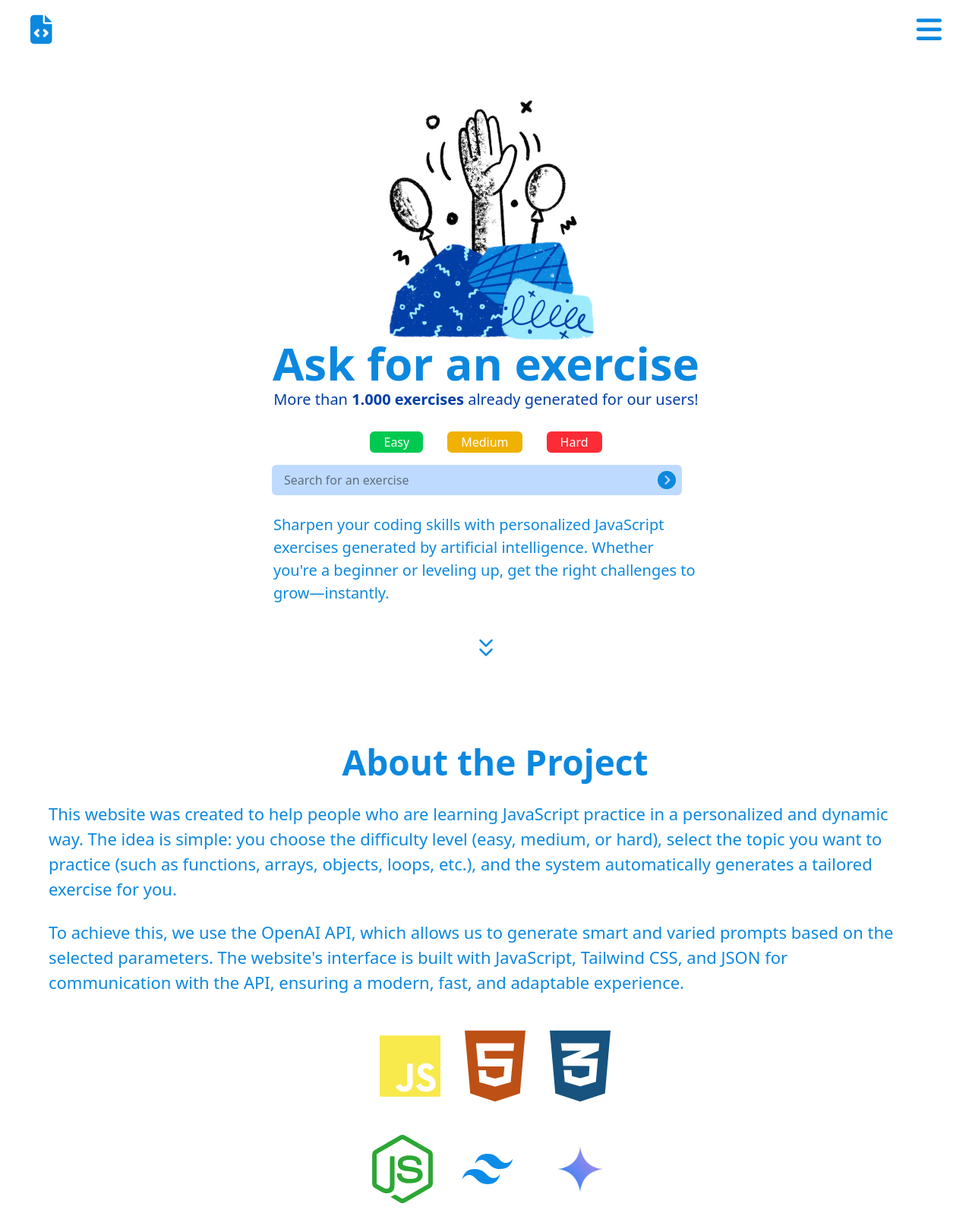
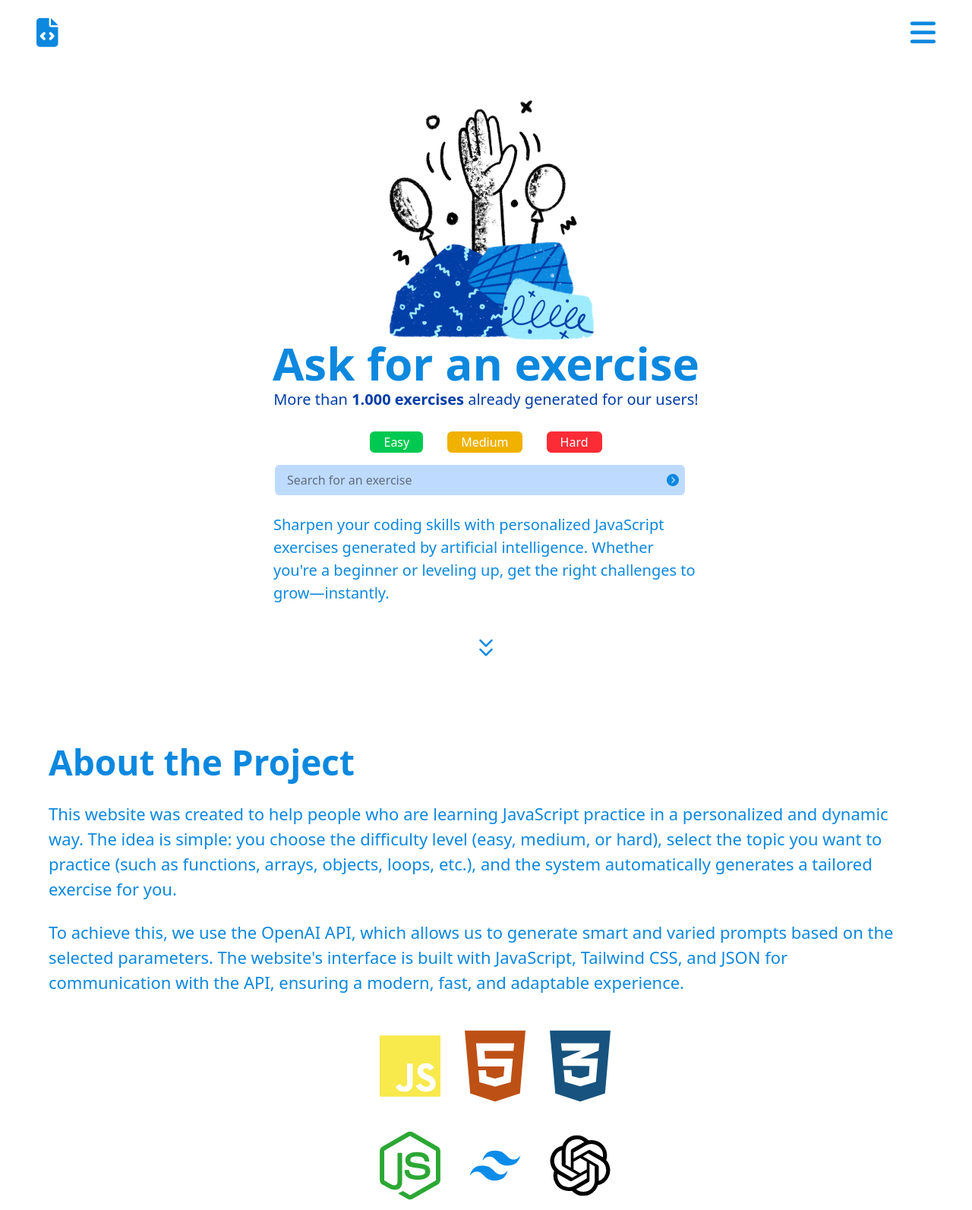
Before and after one commit to gabrielVolponi/code-drill, a website: page index.html in a window 1280 px wide. Shown: the top 1593 px of the page at 76% size. Drawn offline with nearby package versions, Linux system fonts and the light colour scheme.

Commit message:
debug header

```diff
--- a/index.html
+++ b/index.html
@@ -15,12 +15,12 @@
 </head>
 
 <body class="overflow-x-hidden ">
-    <header class="fixed top-0 left-0 w-full backdrop-blur-sm flex justify-between items-center p-5 md:p-2 xl:p-0 z-50 2xl:p-4">
+    <header class="fixed top-0 left-0 w-full backdrop-blur-sm flex justify-between items-center p-5 md:p-2  z-50 2xl:p-4">
         <a href="#exercises"><i
-                class="fa-solid fa-file-code text-[30px] text-[#0C88DF] sm:text-[38px] sm:ml-5 sm:mt-5  lg:ml-10 2xl:mt-6 2xl:mb-2 2xl:text-[50px]  "></i></a>
+                class="fa-solid fa-file-code text-[30px] text-[#0C88DF] sm:text-[38px] sm:ml-5 sm:mt-5  lg:mt-4 lg:ml-10 2xl:mt-6 2xl:mb-2 2xl:text-[50px]  "></i></a>
         <button id="menuButton">
             <i
-                class="fa-solid fa-bars text-[30px] sm:text-[38px] sm:mr-5 sm:mt-5 lg:mr-10 2xl:mt-6 2xl:mb-2 2xl:text-[50px] text-[#0C88DF]  "></i>
+                class="fa-solid fa-bars text-[30px] sm:text-[38px] sm:mr-5 sm:mt-5 lg:mr-10 lg:mt-4 2xl:mt-6 2xl:mb-2 2xl:text-[50px] text-[#0C88DF]  "></i>
         </button>
     </header>
 
@@ -28,7 +28,7 @@
     </div>
 
     <div id="sidebar"
-        class="fixed top-0 right-0 h-full w-2/5 bg-[#0C88DF] transform translate-x-full transition-transform duration-300 z-60 lg:w-1/6 md:w-1/3 sm:w-1/3">
+        class="fixed top-0 right-0 h-full w-3/5 bg-[#0C88DF] transform translate-x-full transition-transform duration-300 z-60 lg:w-1/6 md:w-1/3 sm:w-1/3">
 
         <nav class="text-white p-8 space-y-6 flex flex-col items-center ">
             <i class="fa-solid fa-file-code text-4xl text-[#FFF] mx-auto block"></i>
@@ -62,12 +62,16 @@
                 <p class="border-2 px-4 rounded-md text-white bg-yellow-500 border-yellow-500">Medium</p>
                 <p class="border-2 px-4 rounded-md text-white bg-red-500 border-red-500">Hard</p>
             </div>
-
+            <div id="loadingSpinner" class="hidden fixed inset-0  items-center justify-center z-50">
+                <div
+                    class="w-16 h-16 border-4 border-t-blue-500 border-b-blue-500 border-gray-200 rounded-full animate-spin">
+                </div>
+            </div>
             <div class="flex items-center relative -top-4 ">
                 <input id="exerciseInput"
                     class="bg-blue-200 w-76 px-2 py-1 rounded-md lg:w-135 lg:px-4 sm:py-2 sm:px-3 sm:w-110" type="text"
                     placeholder="Search for an exercise">
-                <div id="searchIcon" class="relative -left-6 text-[#0C88DF] sm:text-[22px] sm:-left-8 md:text-[22px] md:-left-8 lg:text-[22px] lg:-left-8 xl:text-[24px] xl:-left-8"><i
+                <div id="searchIcon" class="relative -left-6 text-[#0C88DF]"><i
                         class="fa-solid fa-circle-chevron-right"></i></div>
             </div>
             <div class="w-5/6 justify-center mb-10 lg:w-140 sm:w-115 sm:pt-2">
@@ -86,7 +90,7 @@
 
         <section id="about" class="min-h-screen pt-[80px] lg:pt-[100px] sm:ml-6
         ">
-            <h2 class="text-[#0C88DF] text-3xl font-bold ml-6 mb-6 lg:text-[46px] md:flex md:justify-center md:m-0 sm:flex sm:justify-center sm:m-0">About the Project</h2>
+            <h2 class="text-[#0C88DF] text-3xl font-bold ml-6 mb-6 lg:text-[46px] lg:ml-10">About the Project</h2>
             <div
                 class="flex flex-col justify-center w-80 m-6 gap-6 lg:w-9/10 lg:text-center lg:ml-10 lg:text-[22px] md:w-9/10 sm:w-9/10">
                 <p class="text-start text-[#0C88DF] ">This website was created to help people who are learning
@@ -112,7 +116,7 @@
                     <div class="flex justify-evenly gap-8 mb-10 lg:mb-0 md:mb-0">
                         <img class="w-10 lg:w-15 xl:w-20" src="images/svgs-icons/node-js-brands.svg" alt="">
                         <img class="w-10 lg:w-15 xl:w-20" src="images/svgs-icons/tailwind-css.svg" alt="">
-                        <img class="w-10 lg:w-20 xl:w-25" src="images/svgs-icons/gemini-removebg-preview.png" alt="">
+                        <img class="w-10 lg:w-15 xl:w-20" src="images/svgs-icons/openai.svg" alt="">
                     </div>
                 </div>
                 <div id="linkSectionCreators" class="flex flex-col text-[#0C88DF] ">
@@ -125,7 +129,7 @@
         </section>
 
         <section id="creators" class="min-h-screen pt-[80px] lg:pt-[100px] sm:mx-6 lg:mx-0">
-            <h2 class="text-[#0C88DF] text-3xl font-bold ml-6 mb-6 mt-10 lg:text-5 lg:text-[46px] md:flex md:justify-center md:mx-0 sm:flex sm:justify-center sm:m-0">Creators
+            <h2 class="text-[#0C88DF] text-3xl font-bold ml-6 mb-6 mt-10 lg:text-5 lg:ml-16 lg:text-[46px]">Creators
             </h2>
             <div class="flex flex-col justify-center gap-13  items-center lg:flex-row sm:gap-0 sm:mx-[5%] lg:mx-0">
                 <div class="w-full flex justify-center lg:flex-col-reverse lg:pl-16 lg:w-[50%] sm:items-center ">
```
